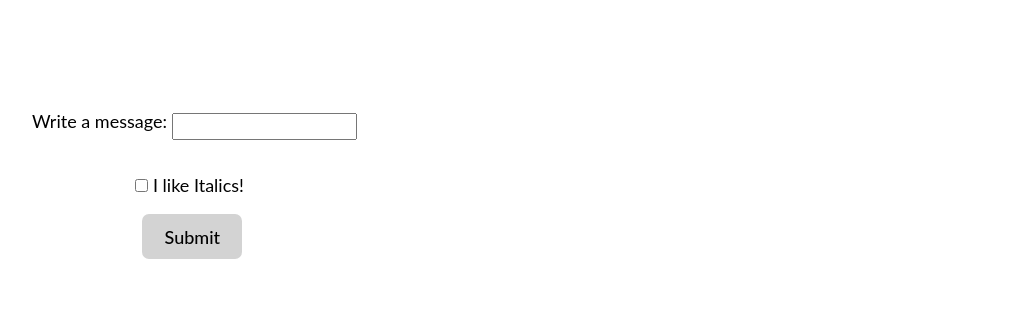
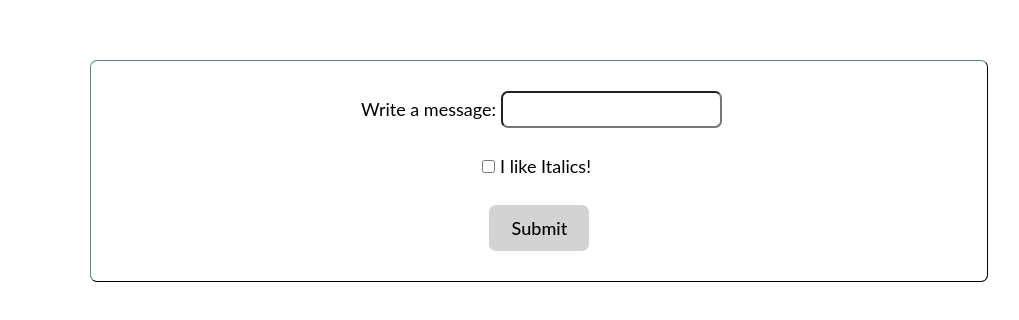
Before and after one commit to cheesehero112/build-problem, a React (Vite) app in the folder controlled-input/: page / in a window 1280 px wide. Shown: the part 214-534 px from the top of the page, without its empty margins (101-1120 px from the left). Built offline with nearby package versions, Linux system fonts and the light colour scheme.

Commit message:
finished with styled component version. More centered & balanced

```diff
--- a/controlled-input/src/Form.tsx
+++ b/controlled-input/src/Form.tsx
@@ -11,10 +11,7 @@ When the user clicks submit, the value of the input field should be logged
 */
 
 import { useState } from 'react';
-import { P, Label, InputItalics, InputNormal, Container, FormContainer, SubmitButton } from './styles/styles';
-// import styled from 'styled-components';
-
-// import './App.css';
+import { P, Label, InputItalics, InputNormal, Container, FormContainer, SubmitButton, MsgContainer } from './styles/styles';
 
 const Form = () => {
   const [message, setMessage] = useState('');
@@ -37,7 +34,7 @@ const Form = () => {
 
   return (
     <>
-      {/* <Container> */}
+      <Container>
         <FormContainer onSubmit={handleSubmit}>
           <Label>
             <P>Write a message:</P>
@@ -57,7 +54,7 @@ const Form = () => {
               />
             )}
           </Label>
-        <br />
+
           <Label>
             <input
               type='checkbox'
@@ -68,14 +65,16 @@ const Form = () => {
           </Label>
           <SubmitButton>Submit</SubmitButton>
         </FormContainer>
+      </Container>
+      <MsgContainer>
         {italicsFont ? (
-        <p>
+          <P>
             <i>{displayMessage}</i>
-        </p>
+          </P>
         ) : (
-        <p>{displayMessage}</p>
+          <P>{displayMessage}</P>
         )}
-      {/* </Container> */}
+      </MsgContainer>
     </>
   );
 };
--- a/controlled-input/src/styles/styles.js
+++ b/controlled-input/src/styles/styles.tsx
@@ -9,7 +9,7 @@ export const GlobalStyle = createGlobalStyle`
 }
 
 #root{
-  margin: 10%;
+  margin: auto;
   justify-content: space-around;
 }
 
@@ -20,20 +20,22 @@ body {
   color: black;
 
 }
-
-
 `;
 
 export const InputItalics = styled.input`
+  color: red;
+  border-radius: 7px;
   font-style: italic;
-  color: red;
-  margin-top: 10px;
+  font-size: 16px;
+  padding: 5px;
 `;
 
 export const InputNormal = styled.input`
+  color: green;
+  border-radius: 7px;
   font-style: normal;
-  color: green;
-  margin-top: 10px;
+  font-size: 16px;
+  padding: 5px;
 `;
 
 export const Container = styled.div`
@@ -42,13 +44,20 @@ export const Container = styled.div`
   flex-direction: column;
   justify-content: center;
   border: 0.2px outset #24383b;
+  border-radius: 7px;
   margin: auto;
+`;
+export const MsgContainer = styled.div`
+  display: flex;
+  width: 100%;
+  justify-content: center;
+  margin: 10px;
 `;
 export const Label = styled.label`
   display: flex;
   width: 100%;
   justify-content: center;
-  margin: auto;
+  margin: 10px auto;
   padding: auto 10px;
 `;
 export const P = styled.p`
@@ -60,7 +69,8 @@ export const FormContainer = styled.form`
   width: 100%;
   flex-direction: column;
   justify-content: center;
-  margin: 10px auto;
+  align-items: center;
+  margin: 20px auto;
 `;
 export const SubmitButton = styled.button`
   width: 100px;
```
Lines whose indentation alone changed are shown as unchanged.
